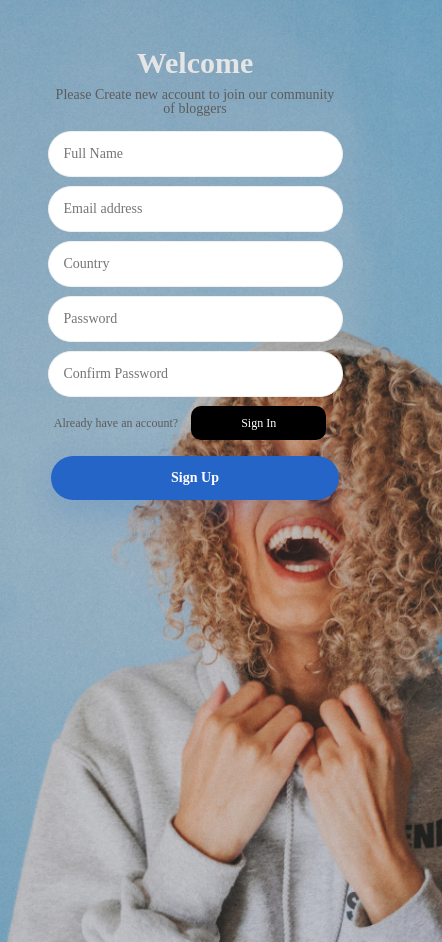
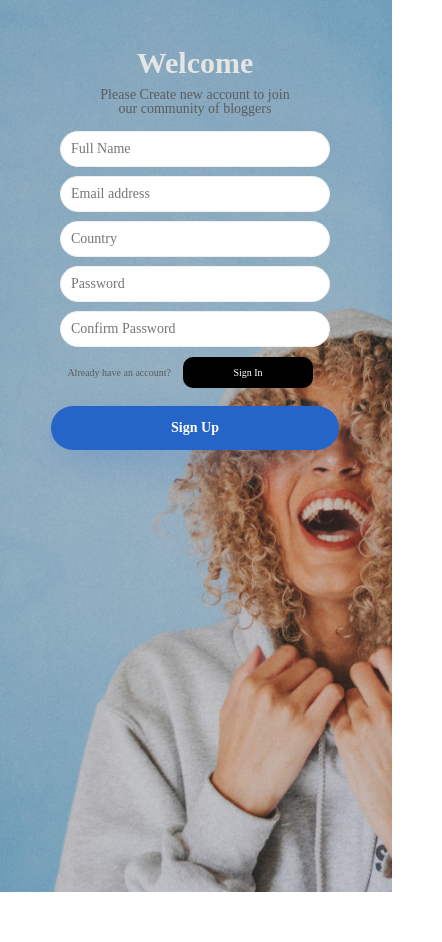
Before and after one commit to emedee/blog-auth, a Vue app: page / in a window 390 px wide. Shown: the whole page, 442 px wide, since content can reach past the window. After the commit the page ends 892 px from the top, so only its background shows below. Built offline with nearby package versions, Linux system fonts and the light colour scheme; what vue-resource would draw is missing.

Commit message:
'commit'

```diff
--- a/src/views/signIn.vue
+++ b/src/views/signIn.vue
@@ -85,15 +85,15 @@ export default {
 
     }
     .input{
-        padding: 15px 100px 15px 15px !important;
+        padding: 10px 80px 10px 10px !important;
     }
     .btn-signUp{
         padding: 15px 120px 15px !important;
     }
     .left-side{
-        width: auto !important;
+        width: 100% !important;
         height: 100vh !important;
-        padding: 50px !important;
+        padding-top: 50px !important;
         display: flex !important;
         flex-direction: column !important;
         align-items: center !important;
@@ -106,6 +106,12 @@ export default {
     }
     .welcome{
         color: #E5E5E5 !important;
+    }
+    .newAccount{
+        width: 50% !important;
+    }
+    .gotAccount{
+        font-size: 10px !important;
     }
 }
 p{
--- a/src/views/signUp.vue
+++ b/src/views/signUp.vue
@@ -4,7 +4,7 @@
         <div class="body">
             <div class="left-side">
                 <p class="welcome">Welcome</p>
-                <p class="newAccount">Please Create new account to join our community <br> of bloggers</p>
+                <p class="newAccount">Please Create new account to join our community of bloggers</p>
                 <input type="text" name="" id="" placeholder="Full Name" class="input" v-model="signupField.fullName">
                 <input type="email" name="" id="" placeholder="Email address" class="input" v-model="signupField.emailAddress">
                 <input type="text" name="" id="" placeholder="Country" class="input" v-model="signupField.country">
@@ -68,7 +68,7 @@ export default {
 
     }
     .input{
-        padding: 15px 100px 15px 15px !important;
+        padding: 10px 80px 10px 10px !important;
     }
     .btn-signUp{
         padding: 15px 120px 15px !important;
@@ -76,7 +76,7 @@ export default {
     .left-side{
         width: 100% !important;
         height: 100vh !important;
-        padding: 50px !important;
+        padding-top: 50px !important;
         display: flex !important;
         flex-direction: column !important;
         align-items: center !important;
@@ -89,6 +89,12 @@ export default {
     }
     .welcome{
         color: #E5E5E5 !important;
+    }
+    .newAccount{
+        width: 50% !important;
+    }
+    .gotAccount{
+        font-size: 10px !important;
     }
 }
 .footer{
```
